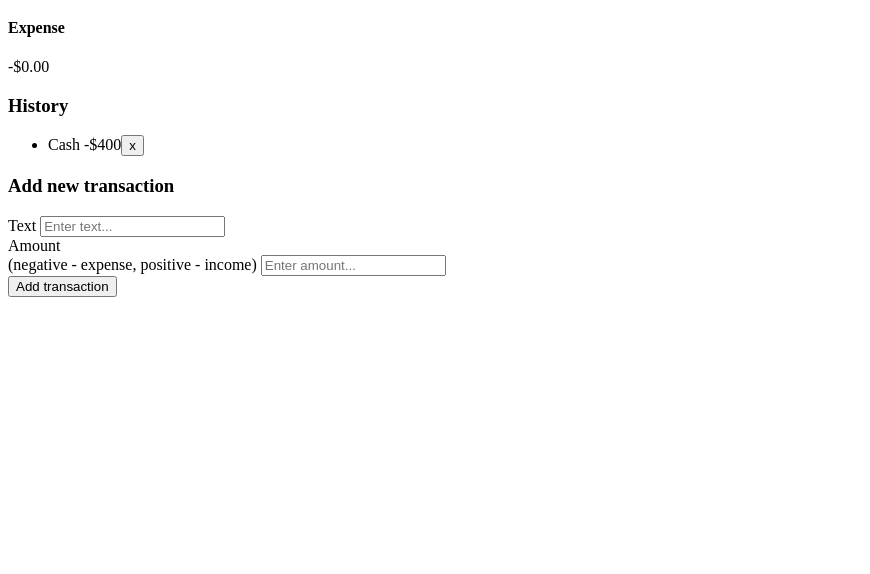
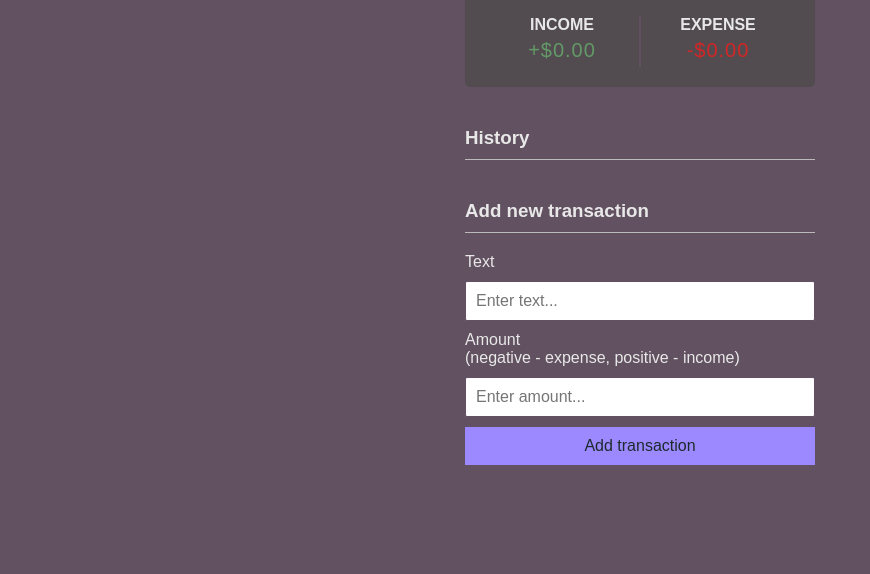
Before and after one commit to medz23/Expense-Tracker, a plain HTML site: page index.html in a window 1280 px wide. Shown: the part 226-800 px from the top of the page, without its empty margins (0-870 px from the left). Drawn offline with Linux system fonts and the light colour scheme; a web font is replaced by a local one.

Commit message:
hard css

```diff
--- a/index.html
+++ b/index.html
@@ -27,7 +27,6 @@
     </div>
     <h3>History</h3>
     <ul id="list" class="list">
-      <li class="minus">Cash <span>-$400</span><button class="delete-btn">x</button></li>
 
     </ul>
     <h3>Add new transaction</h3>
--- a/style.css
+++ b/style.css
@@ -0,0 +1,148 @@
+@import url('https://fonts.googleapis.com/css2?family=Aldrich&display=swap');
+
+:roor {
+  --box-shadow: 0 1px 3px rgba(0, 0, 0, 0.12), 0 1px 2px rgba(0, 0, 0.24);
+}
+
+*{
+  box-sizing: border-box;
+
+}
+
+body{
+  background-color: #625261;
+  display: flex;
+  flex-direction: column;
+  align-items: center;
+  justify-content: center;
+  min-height: 100vh;
+  margin: 0;
+  font-family: 'Aldrich', sans-serif;
+  color: #e8e8e8;
+}
+.container {
+  margin: 30px auto;
+  width: 350px;
+}
+h1{
+  letter-spacing: 1px;
+  margin: 0;
+}
+
+h3{
+  border-bottom: 1px solid #bbb;
+  padding-bottom: 10px;
+  margin: 40px 0 10px;
+}
+h4{
+  margin: 0;
+  text-transform: uppercase;
+}
+
+.inc-exp-container {
+  background-color: rgba( 20, 50, 10, 0.2);
+  box-shadow: var(--box-shadow);
+  padding: 20px;
+  display: flex;
+  justify-content: space-between;
+  margin: 20px 0;
+  border-radius: 5px;
+}
+
+.inc-exp-container > div{
+  flex: 1;
+  text-align: center;
+}
+
+.inc-exp-container > div:first-of-type {
+  border-right: 2px solid #625261;
+
+
+}
+.money{
+  font-size: 20px;
+  letter-spacing: 1px;
+  margin: 5px 0;
+}
+.money.plus{
+  color: #639a67;
+}
+.money.minus {
+  color: #d32626;
+}
+
+label {
+  display: inline-block;
+  margin: 10px 0;
+
+}
+
+input[type="text"], input[type="number"]{
+  border: 1px solid #625261;
+  border-radius: 2px;
+  display: block;
+  font-size: 16px;
+  padding: 10px;
+  width: 100%;
+}
+
+.btn{
+  background-color: #9c88ff;
+  box-shadow: var(--box-shadow);
+  color: #1c2b2d;
+  border: 0;
+  display: block;
+  font-size: 16px;
+  margin: 10px 0 30px;
+  padding: 10px;
+  width: 100%;
+  cursor: pointer;
+
+}
+.btn:focus, .delete-btn:focus{
+  outline: 0;
+}
+
+.list {
+  list-style-type: none;
+  padding: 0;
+  margin-bottom: 40px;
+}
+
+.list li {
+  background-color: #e8e8e8;
+  box-shadow: var(--box-shadow);
+  color: #1c2b2d;
+  display: flex;
+  justify-content: space-between;
+  position: relative;
+  padding: 10px;
+  margin: 10px 0;
+}
+.list li.plus{
+  border-right: 5px solid #639a67;
+
+}
+.list li.minus {
+  border-right: 5px solid #d32626;
+}
+
+.delete-btn {
+  cursor: pointer;
+  background-color: #d32626;
+  border: 0;
+  color: #fff;
+  font-size: 20px;
+  line-height: 20px;
+  padding: 2px 5px;
+  position: absolute;
+  top: 50%;
+  left:0;
+  transform: translate(-100%, -50%);
+  opacity: 0;
+  transition: opacity 0.3s ease;
+}
+
+.list li:hover .delete-btn {
+  opacity: 1;
+}
```
